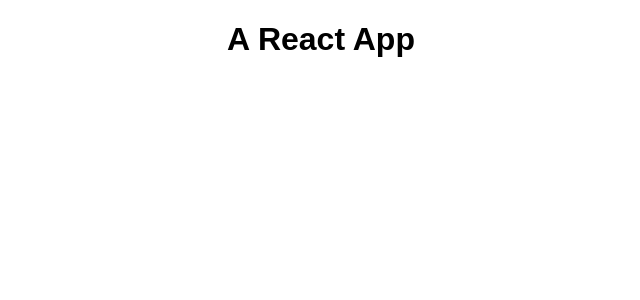
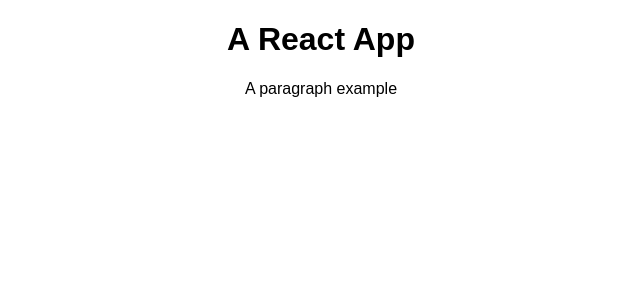
Before and after one commit to martimdLima/react-the-complete-guide, a React (Create React App) app in the folder understanding-the-base-features-and-syntax/react-complete-guide/: page / in a window 1280 px wide. Shown: the top 300 px of the page, without its empty margins (319-959 px from the left). Built offline with nearby package versions, Linux system fonts and the light colour scheme.

Commit message:
Understanding the Base Features & Syntax
JSX Restrictions

```diff
--- a/understanding-the-base-features-and-syntax/react-complete-guide/src/App.js
+++ b/understanding-the-base-features-and-syntax/react-complete-guide/src/App.js
@@ -2,10 +2,16 @@ import React, { Component } from "react";
 import "./App.css";
 
 class App extends Component {
+  // Class for example, which we would use in normal html to assign a css class can't be used because it's a reserved word in javascript,
+  // used to create a new class. This is why class name must be used.
+
+  // The jsx expression must always have a parent element.
+
   render() {
     return (
       <div className="App">
         <h1>A React App</h1>
+        <p>A paragraph example</p>
       </div>
     );
   }
```
